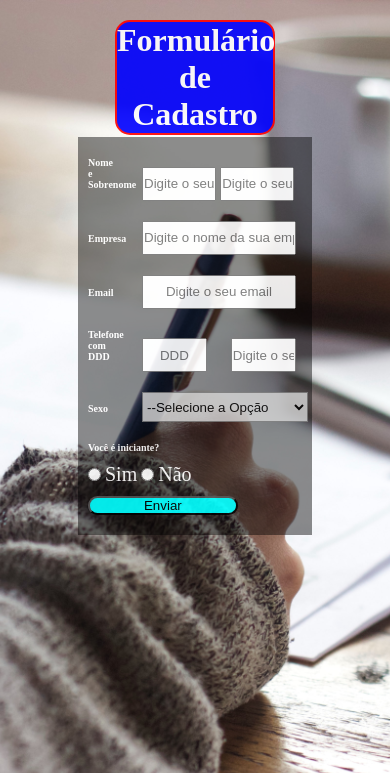
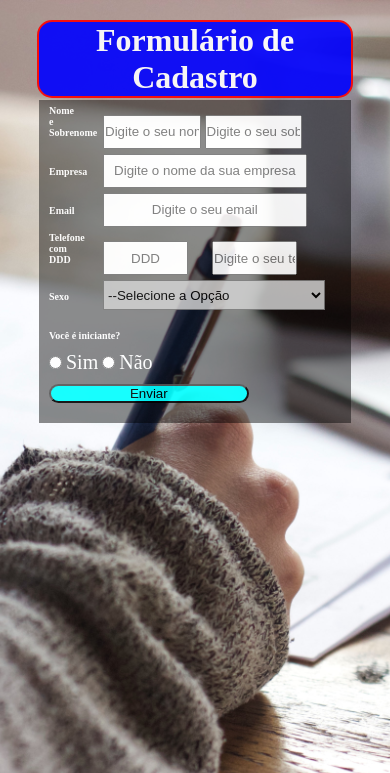
Before and after one commit to allisonpierazo/formulario_cadastro, a plain HTML site: page index.html in a window 390 px wide. Shown: the top 773 px of the page. Drawn offline with Linux system fonts and the light colour scheme.

Commit message:
Pequenos ajustes na responsividade do celular

```diff
--- a/assets/css/style.css
+++ b/assets/css/style.css
@@ -187,7 +187,8 @@ h5 a{
         margin-left: 10px;
     }
     .fname {
-        height: 33px;
+        width: 33%;
+        height: 30px;
         flex-direction: row;
 
     }
@@ -219,9 +220,11 @@ h5 a{
     body{
         background-attachment: fixed;
     }
+    .form{
+        width:80%;
+    }
     form{
-        width: 60%;
-        height: 1%;
+        width: 80%;
     }
     h2{
         font-size: 10px;
@@ -231,7 +234,7 @@ h5 a{
     .email,
     .tel,
     .gender {
-    margin-top: 20px;
+    margin-top: 5px;
     }
     .flname_span,
     .company_span,
@@ -247,8 +250,6 @@ h5 a{
     .fname {
         width: 30%;
         height: 30px;
-        flex-direction: row;
-
     }
     .lname {
         width: 30%;
```
